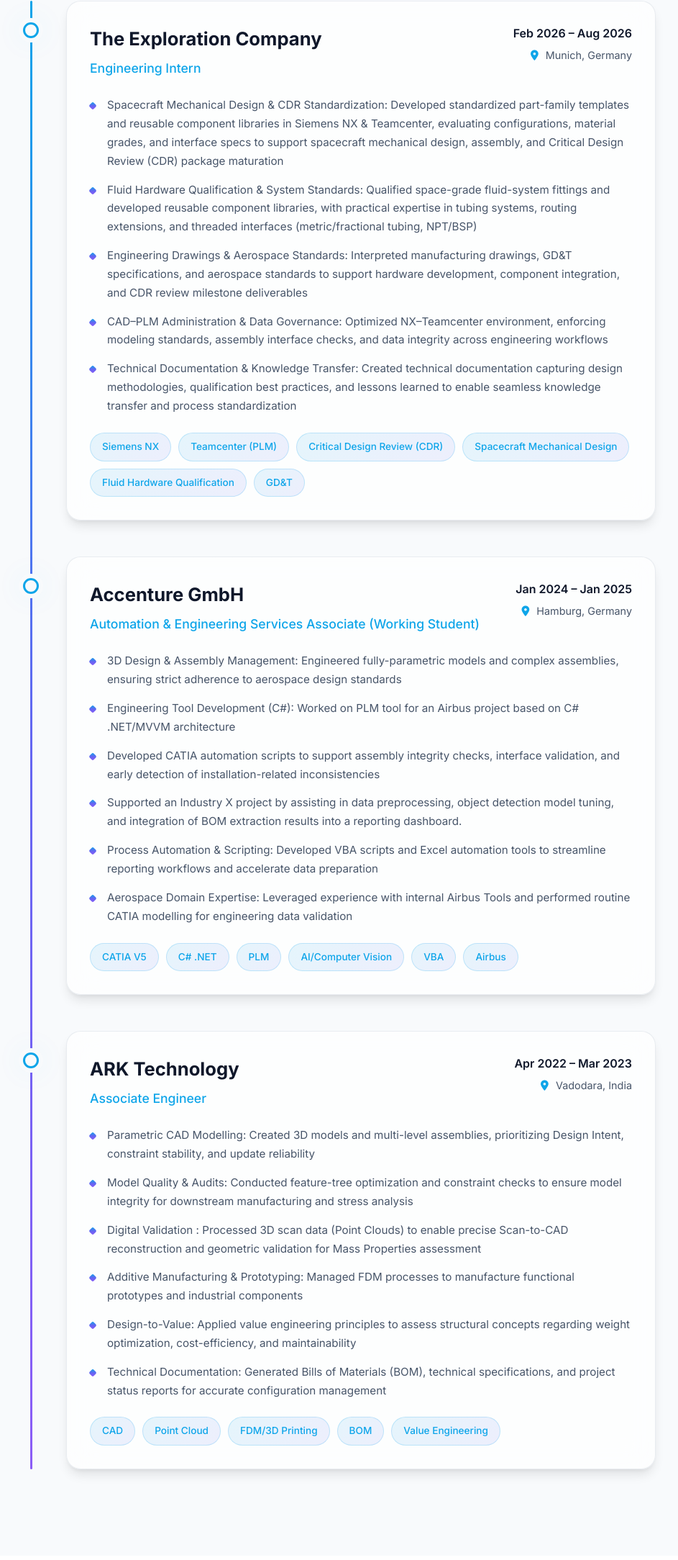
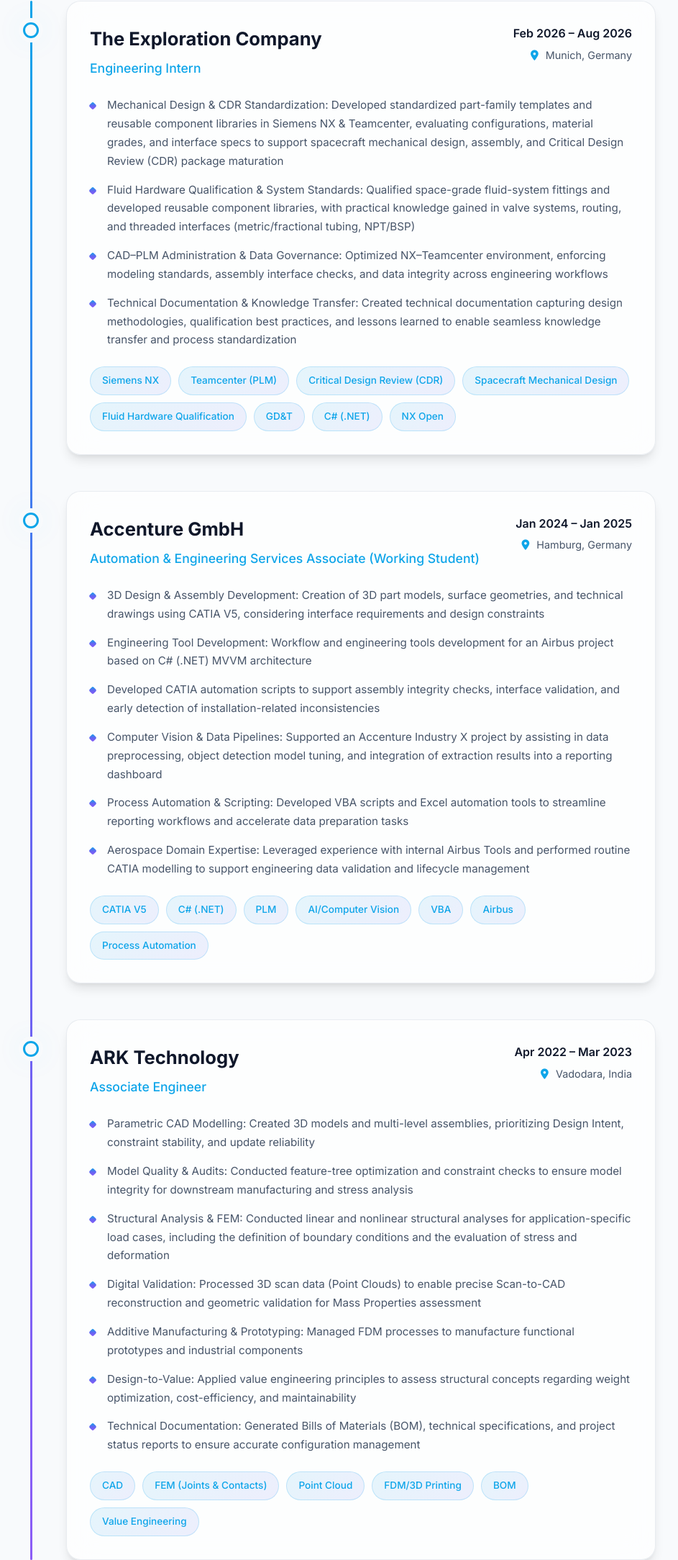
Before and after one commit to Shiv07102000/portfolio, a plain HTML site: page index.html in a window 1280 px wide. Shown: the part 1915-4082 px from the top of the page at 72% size, without its empty margins (178-1121 px from the left). Drawn offline with Linux system fonts and the light colour scheme.

Commit message:
Update Experience section with refined English technical details and synchronized German translations

```diff
--- a/index.html
+++ b/index.html
@@ -178,20 +178,17 @@
                             </div>
                         </div>
                         <ul class="timeline-details">
-                            <li data-en="Spacecraft Mechanical Design & CDR Standardization: Developed standardized part-family templates and reusable component libraries in Siemens NX & Teamcenter, evaluating configurations, material grades, and interface specs to support spacecraft mechanical design, assembly, and Critical Design Review (CDR) package maturation"
-                                data-de="Raumfahrzeug-Mechanikdesign & CDR-Standardisierung: Entwicklung standardisierter Teilefamilien-Vorlagen und wiederverwendbarer Komponentenbibliotheken in Siemens NX & Teamcenter zur Unterstützung des Raumfahrzeugdesigns, der Montage und der Vorbereitung von Critical Design Review (CDR)-Paketen">
-                                Spacecraft Mechanical Design & CDR Standardization: Developed standardized part-family templates and reusable component libraries in Siemens NX & Teamcenter, evaluating configurations, material grades, and interface specs to support spacecraft mechanical design, assembly, and Critical Design Review (CDR) package maturation</li>
-                            <li data-en="Fluid Hardware Qualification & System Standards: Qualified space-grade fluid-system fittings and developed reusable component libraries, with practical expertise in tubing systems, routing extensions, and threaded interfaces (metric/fractional tubing, NPT/BSP)"
-                                data-de="Qualifizierung von Fluid-Hardware & Systemstandards: Qualifizierung von Raumfahrt-Fluidsystemarmaturen und Entwicklung wiederverwendbarer Komponentenbibliotheken mit praktischer Expertise in Rohrsystemen, Leitungsführungen und Gewindeschnittstellen (metrisch/zöllig, NPT/BSP)">
-                                Fluid Hardware Qualification & System Standards: Qualified space-grade fluid-system fittings and developed reusable component libraries, with practical expertise in tubing systems, routing extensions, and threaded interfaces (metric/fractional tubing, NPT/BSP)</li>
-                            <li data-en="Engineering Drawings & Aerospace Standards: Interpreted manufacturing drawings, GD&T specifications, and aerospace standards to support hardware development, component integration, and CDR review milestone deliverables"
-                                data-de="Technische Zeichnungen & Luft- und Raumfahrtstandards: Interpretation von Fertigungszeichnungen, GD&T-Spezifikationen und Raumfahrtstandards zur Unterstützung der Hardwareentwicklung, Komponentenintegration und CDR-Review-Meilensteine">
-                                Engineering Drawings & Aerospace Standards: Interpreted manufacturing drawings, GD&T specifications, and aerospace standards to support hardware development, component integration, and CDR review milestone deliverables</li>
+                            <li data-en="Mechanical Design & CDR Standardization: Developed standardized part-family templates and reusable component libraries in Siemens NX & Teamcenter, evaluating configurations, material grades, and interface specs to support spacecraft mechanical design, assembly, and Critical Design Review (CDR) package maturation"
+                                data-de="Mechanikdesign & CDR-Standardisierung: Entwicklung standardisierter Teilefamilien-Vorlagen und wiederverwendbarer Komponentenbibliotheken in Siemens NX & Teamcenter sowie Bewertung von Konfigurationen, Materialgüten und Schnittstellenspezifikationen zur Unterstützung des Raumfahrzeugdesigns, der Montage und der Vorbereitung von Critical Design Review (CDR)-Paketen">
+                                Mechanical Design & CDR Standardization: Developed standardized part-family templates and reusable component libraries in Siemens NX & Teamcenter, evaluating configurations, material grades, and interface specs to support spacecraft mechanical design, assembly, and Critical Design Review (CDR) package maturation</li>
+                            <li data-en="Fluid Hardware Qualification & System Standards: Qualified space-grade fluid-system fittings and developed reusable component libraries, with practical knowledge gained in valve systems, routing, and threaded interfaces (metric/fractional tubing, NPT/BSP)"
+                                data-de="Qualifizierung von Fluid-Hardware & Systemstandards: Qualifizierung weltraumtauglicher Fluidsystem-Armaturen und Entwicklung wiederverwendbarer Komponentenbibliotheken mit praktischen Kenntnissen in Ventilsystemen, Leitungsverlegung und Gewindeschnittstellen (metrische/zöllige Verrohrung, NPT/BSP)">
+                                Fluid Hardware Qualification & System Standards: Qualified space-grade fluid-system fittings and developed reusable component libraries, with practical knowledge gained in valve systems, routing, and threaded interfaces (metric/fractional tubing, NPT/BSP)</li>
                             <li data-en="CAD–PLM Administration & Data Governance: Optimized NX–Teamcenter environment, enforcing modeling standards, assembly interface checks, and data integrity across engineering workflows"
                                 data-de="CAD-PLM-Administration & Daten-Governance: Optimierung der NX-Teamcenter-Umgebung, Durchsetzung von Modellierungsstandards, Baugruppen-Schnittstellenprüfungen und Datenintegrität über Engineering-Workflows hinweg">
                                 CAD–PLM Administration & Data Governance: Optimized NX–Teamcenter environment, enforcing modeling standards, assembly interface checks, and data integrity across engineering workflows</li>
                             <li data-en="Technical Documentation & Knowledge Transfer: Created technical documentation capturing design methodologies, qualification best practices, and lessons learned to enable seamless knowledge transfer and process standardization"
-                                data-de="Technische Dokumentation & Wissenstransfer: Erstellung technischer Dokumentationen zur Erfassung von Designmethodiken, Qualifizierungs-Best-Practices und Lessons Learned für Wissenstransfer und Prozessstandardisierung">
+                                data-de="Technische Dokumentation & Wissenstransfer: Erstellung technischer Dokumentationen zur Erfassung von Konstruktionsmethodiken, Qualifizierungs-Best-Practices und Lessons Learned zur Ermöglichung eines nahtlosen Wissenstransfers und Prozessstandardisierung">
                                 Technical Documentation & Knowledge Transfer: Created technical documentation capturing design methodologies, qualification best practices, and lessons learned to enable seamless knowledge transfer and process standardization</li>
                         </ul>
                         <div class="timeline-tags">
@@ -201,6 +198,8 @@
                             <span class="tag">Spacecraft Mechanical Design</span>
                             <span class="tag">Fluid Hardware Qualification</span>
                             <span class="tag">GD&T</span>
+                            <span class="tag">C# (.NET)</span>
+                            <span class="tag">NX Open</span>
                         </div>
                     </div>
                 </div>
@@ -224,37 +223,33 @@
                             </div>
                         </div>
                         <ul class="timeline-details">
-                            <li data-en="3D Design & Assembly Management: Engineered fully-parametric models and complex assemblies, ensuring strict adherence to aerospace design standards and interface requirements"
-                                data-de="3D-Design & Baugruppenverwaltung: Entwicklung vollparametrischer Modelle und komplexer Baugruppen unter strikter Einhaltung von Luftfahrt-Designstandards">
-                                3D Design & Assembly Management: Engineered fully-parametric models and
-                                complex assemblies, ensuring strict adherence to aerospace design standards</li>
-                            <li data-en="Engineering Tool Development (C#): Worked on PLM tool for an Airbus project based on C# .NET/MVVM architecture"
-                                data-de="Engineering Tool-Entwicklung (C#): Arbeit an PLM-Tool für ein Airbus-Projekt basierend auf C# .NET/MVVM-Architektur">
-                                Engineering Tool Development (C#): Worked on PLM tool for an Airbus project based on C#
-                                .NET/MVVM architecture</li>
+                            <li data-en="3D Design & Assembly Development: Creation of 3D part models, surface geometries, and technical drawings using CATIA V5, considering interface requirements and design constraints"
+                                data-de="3D-Konstruktion & Baugruppenentwicklung: Erstellung von 3D-Einzelteilmodellen, Flächengeometrien und technischen Zeichnungen mit CATIA V5 unter Berücksichtigung von Schnittstellenanforderungen und Design-Randbedingungen">
+                                3D Design & Assembly Development: Creation of 3D part models, surface geometries, and technical drawings using CATIA V5, considering interface requirements and design constraints</li>
+                            <li data-en="Engineering Tool Development: Workflow and engineering tools development for an Airbus project based on C# (.NET) MVVM architecture"
+                                data-de="Engineering-Tool-Entwicklung: Entwicklung von Workflow- und Engineering-Tools für ein Airbus-Projekt basierend auf einer C# (.NET) MVVM-Architektur">
+                                Engineering Tool Development: Workflow and engineering tools development for an Airbus project based on C# (.NET) MVVM architecture</li>
                             <li data-en="Developed CATIA automation scripts to support assembly integrity checks, interface validation, and early detection of installation-related inconsistencies"
-                                data-de="Entwicklung von CATIA-Automatisierungsskripten zur Unterstützung von Baugruppenintegritätsprüfungen und Schnittstellenvalidierung">
-                                Developed CATIA automation scripts to support assembly integrity checks, interface
-                                validation, and early detection of installation-related inconsistencies</li>
-                            <li data-en="Computer Vision & Data Pipelines: Supported an Industry X project by assisting in data preprocessing, object detection model tuning, and integration of BOM extraction results into a reporting dashboard."
-                                data-de="Computer Vision & Datenpipelines: Ich habe ein Industry-X-Projekt unterstützt, indem ich bei der Datenvorverarbeitung, der Optimierung des Objekterkennungsmodells und der Integration der BOM-Extraktionsergebnisse in ein Reporting-Dashboard mitgewirkt habe.">
-                                Supported an Industry X project by assisting in data preprocessing, object detection model tuning, and integration of BOM extraction results into a reporting dashboard.</li>
+                                data-de="Entwicklung von CATIA-Automatisierungsskripten zur Unterstützung von Baugruppenintegritätsprüfungen, Schnittstellenvalidierung und frühzeitigen Erkennung einbaubedingter Inkonsistenzen">
+                                Developed CATIA automation scripts to support assembly integrity checks, interface validation, and early detection of installation-related inconsistencies</li>
+                            <li data-en="Computer Vision & Data Pipelines: Supported an Accenture Industry X project by assisting in data preprocessing, object detection model tuning, and integration of extraction results into a reporting dashboard"
+                                data-de="Computer Vision & Datenpipelines: Unterstützung eines Accenture Industry X-Projekts bei der Datenvorverarbeitung, der Feinabstimmung von Objekterkennungsmodellen und der Integration von Extraktionsergebnissen in ein Reporting-Dashboard">
+                                Computer Vision & Data Pipelines: Supported an Accenture Industry X project by assisting in data preprocessing, object detection model tuning, and integration of extraction results into a reporting dashboard</li>
                             <li data-en="Process Automation & Scripting: Developed VBA scripts and Excel automation tools to streamline reporting workflows and accelerate data preparation tasks"
-                                data-de="Prozessautomatisierung & Scripting: Entwicklung von VBA-Skripten und Excel-Automatisierungstools zur Optimierung von Berichtsworkflows">
-                                Process Automation & Scripting: Developed VBA scripts and Excel automation tools to
-                                streamline reporting workflows and accelerate data preparation</li>
+                                data-de="Prozessautomatisierung & Scripting: Entwicklung von VBA-Skripten und Excel-Automatisierungstools zur Optimierung von Berichtsworkflows und Beschleunigung der Datenaufbereitung">
+                                Process Automation & Scripting: Developed VBA scripts and Excel automation tools to streamline reporting workflows and accelerate data preparation tasks</li>
                             <li data-en="Aerospace Domain Expertise: Leveraged experience with internal Airbus Tools and performed routine CATIA modelling to support engineering data validation and lifecycle management"
-                                data-de="Aerospace-Domänenexpertise: Nutzung von Erfahrung mit internen Airbus-Tools und Durchführung von CATIA-Modellierung zur Unterstützung der Datenvalidierung">
-                                Aerospace Domain Expertise: Leveraged experience with internal Airbus Tools and
-                                performed routine CATIA modelling for engineering data validation</li>
+                                data-de="Luftfahrt-Domänenexpertise: Nutzung von Erfahrung mit internen Airbus-Tools und Durchführung von CATIA-Modellierung zur Unterstützung der Validierung von Engineering-Daten und des Lifecycle-Managements">
+                                Aerospace Domain Expertise: Leveraged experience with internal Airbus Tools and performed routine CATIA modelling to support engineering data validation and lifecycle management</li>
                         </ul>
                         <div class="timeline-tags">
                             <span class="tag">CATIA V5</span>
-                            <span class="tag">C# .NET</span>
+                            <span class="tag">C# (.NET)</span>
                             <span class="tag">PLM</span>
                             <span class="tag">AI/Computer Vision</span>
                             <span class="tag">VBA</span>
                             <span class="tag">Airbus</span>
+                            <span class="tag">Process Automation</span>
                         </div>
                     </div>
                 </div>
@@ -277,31 +272,30 @@
                         </div>
                         <ul class="timeline-details">
                             <li data-en="Parametric CAD Modelling: Created 3D models and multi-level assemblies, prioritizing Design Intent, constraint stability, and update reliability"
-                                data-de="Parametrische CAD-Modellierung: Erstellung von 3D-Modellen und mehrstufigen Baugruppen mit Fokus auf Design Intent und Constraint-Stabilität">
-                                Parametric CAD Modelling: Created 3D models and multi-level assemblies, prioritizing
-                                Design Intent, constraint stability, and update reliability</li>
+                                data-de="Parametrische CAD-Modellierung: Erstellung von 3D-Modellen und mehrstufigen Baugruppen mit Fokus auf Design Intent, Zwangsbedingungsstabilität und Aktualisierungszuverlässigkeit">
+                                Parametric CAD Modelling: Created 3D models and multi-level assemblies, prioritizing Design Intent, constraint stability, and update reliability</li>
                             <li data-en="Model Quality & Audits: Conducted feature-tree optimization and constraint checks to ensure model integrity for downstream manufacturing and stress analysis"
-                                data-de="Modellqualität & Audits: Durchführung von Feature-Tree-Optimierung und Constraint-Prüfungen für Fertigungs- und Spannungsanalyse">
-                                Model Quality & Audits: Conducted feature-tree optimization and constraint checks to
-                                ensure model integrity for downstream manufacturing and stress analysis</li>
-                            <li data-en="Digital Validation : Processed 3D scan data (Point Clouds) to enable precise Scan-to-CAD reconstruction and geometric validation for Mass Properties assessment"
-                                data-de="Digitale Validierung : Aufbereitete 3D-Scandaten (Punktwolken) ermöglichen eine präzise Scan-to-CAD-Rekonstruktion und geometrische Validierung zur Bestimmung der Masseneigenschaften.">
-                                Digital Validation : Processed 3D scan data (Point Clouds) to enable precise Scan-to-CAD reconstruction and geometric validation for Mass Properties assessment</li>
+                                data-de="Modellqualität & Audits: Durchführung von Strukturbaum-Optimierungen und Prüfung geometrischer Zwangsbedingungen zur Gewährleistung der Modellintegrität für nachgelagerte Fertigung und Spannungsanalysen">
+                                Model Quality & Audits: Conducted feature-tree optimization and constraint checks to ensure model integrity for downstream manufacturing and stress analysis</li>
+                            <li data-en="Structural Analysis & FEM: Conducted linear and nonlinear structural analyses for application-specific load cases, including the definition of boundary conditions and the evaluation of stress and deformation"
+                                data-de="Strukturanalyse & FEM: Durchführung linearer und nichtlinearer Strukturanalysen für anwendungsspezifische Lastfälle, einschließlich der Definition von Randbedingungen sowie der Auswertung von Spannungen und Verformungen">
+                                Structural Analysis & FEM: Conducted linear and nonlinear structural analyses for application-specific load cases, including the definition of boundary conditions and the evaluation of stress and deformation</li>
+                            <li data-en="Digital Validation: Processed 3D scan data (Point Clouds) to enable precise Scan-to-CAD reconstruction and geometric validation for Mass Properties assessment"
+                                data-de="Digitale Validierung: Aufbereitung von 3D-Scandaten (Punktwolken) zur präzisen Scan-to-CAD-Rekonstruktion und geometrischen Validierung zur Masseneigenschaften-Bestimmung">
+                                Digital Validation: Processed 3D scan data (Point Clouds) to enable precise Scan-to-CAD reconstruction and geometric validation for Mass Properties assessment</li>
                             <li data-en="Additive Manufacturing & Prototyping: Managed FDM processes to manufacture functional prototypes and industrial components"
-                                data-de="Additive Fertigung & Prototyping: Verwaltung von FDM-Prozessen zur Herstellung funktionaler Prototypen und Industriekomponenten">
-                                Additive Manufacturing & Prototyping: Managed FDM processes to manufacture functional
-                                prototypes and industrial components</li>
+                                data-de="Additive Fertigung & Prototyping: Betreuung von FDM-Verfahren zur Fertigung funktionaler Prototypen und Industriekomponenten">
+                                Additive Manufacturing & Prototyping: Managed FDM processes to manufacture functional prototypes and industrial components</li>
                             <li data-en="Design-to-Value: Applied value engineering principles to assess structural concepts regarding weight optimization, cost-efficiency, and maintainability"
-                                data-de="Design-to-Value: Anwendung von Value-Engineering-Prinzipien zur Bewertung von Strukturkonzepten hinsichtlich Gewichtsoptimierung und Kosteneffizienz">
-                                Design-to-Value: Applied value engineering principles to assess structural concepts
-                                regarding weight optimization, cost-efficiency, and maintainability</li>
+                                data-de="Design-to-Value: Anwendung von Value-Engineering-Prinzipien zur Bewertung von Strukturkonzepten hinsichtlich Gewichtsoptimierung, Kosteneffizienz und Wartungsfreundlichkeit">
+                                Design-to-Value: Applied value engineering principles to assess structural concepts regarding weight optimization, cost-efficiency, and maintainability</li>
                             <li data-en="Technical Documentation: Generated Bills of Materials (BOM), technical specifications, and project status reports to ensure accurate configuration management"
-                                data-de="Technische Dokumentation: Erstellung von Stücklisten (BOM), technischen Spezifikationen und Projektstatusberichten für Konfigurationsmanagement">
-                                Technical Documentation: Generated Bills of Materials (BOM), technical specifications,
-                                and project status reports for accurate configuration management</li>
+                                data-de="Technische Dokumentation: Erstellung von Stücklisten (BOM), technischen Spezifikationen und Projektstatusberichten für ein zuverlässiges Konfigurationsmanagement">
+                                Technical Documentation: Generated Bills of Materials (BOM), technical specifications, and project status reports to ensure accurate configuration management</li>
                         </ul>
                         <div class="timeline-tags">
                             <span class="tag">CAD</span>
+                            <span class="tag">FEM (Joints & Contacts)</span>
                             <span class="tag">Point Cloud</span>
                             <span class="tag">FDM/3D Printing</span>
                             <span class="tag">BOM</span>
```
